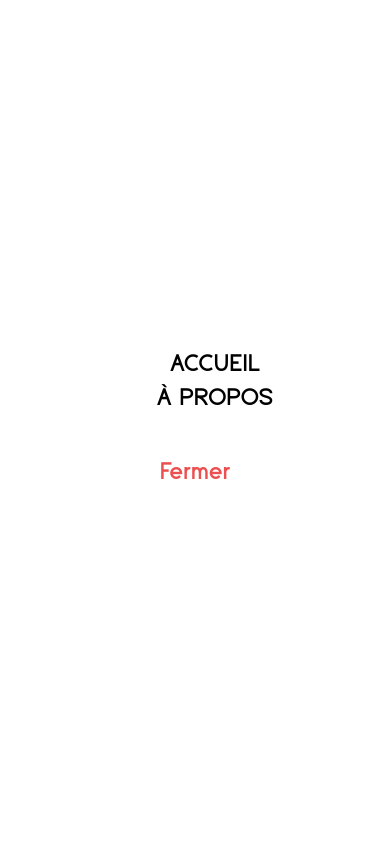
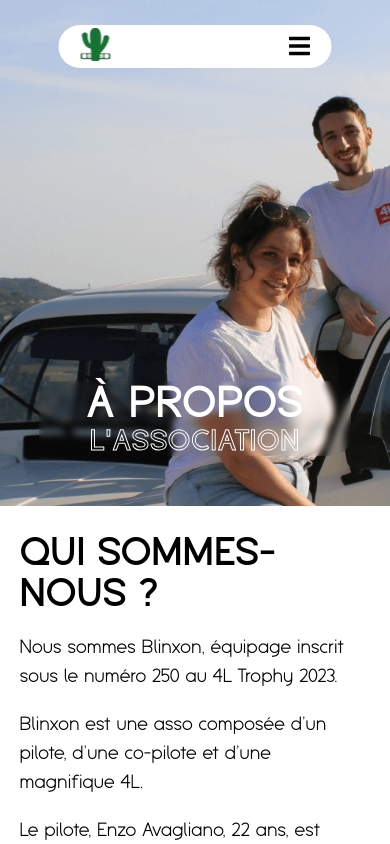
Before and after one commit to EloxFire/blinxon-ts, a React (Create React App) app: page /a-propos in a window 390 px wide. Shown: the top 844 px of the page. Built offline with nearby package versions, Linux system fonts and the light colour scheme.

Commit message:
Updated navbar responsive

```diff
--- a/src/components/Navbar.tsx
+++ b/src/components/Navbar.tsx
@@ -1,12 +1,16 @@
 import { useEffect } from 'react'
 import blinxon_logo from '../img/logo_blinxon.svg'
+import * as Icon from 'react-icons/fa'
 import '../styles/components/navbar.scss'
+import { useLocation } from 'react-router-dom'
 
 interface NavbarProps {
   active: number
 }
 
 export default function Navbar({ active }: NavbarProps) {
+
+  const location = useLocation()
 
   // Add small border around navbar on page scroll
   useEffect(() => {
@@ -20,9 +24,24 @@ export default function Navbar({ active }: NavbarProps) {
     })
   }, [])
 
-  const handleCloseBurgerMenu = () => {
-    const burgerMenuModal = document.getElementById('burger-menu-modal')
-    burgerMenuModal?.classList.remove('burger-menu-modal-active')
+  useEffect(() => {
+    handleCloseBurger()
+  }, [location])
+
+  const handleCloseBurger = () => {
+    const burgerMenuModal = document.getElementById('burger-modal');
+    if (burgerMenuModal) {
+      burgerMenuModal.style.display = 'none';
+      document.body.style.overflow = 'auto';
+    }
+  }
+
+  const handleOpenBurger = () => {
+    const burgerMenuModal = document.getElementById('burger-modal');
+    if (burgerMenuModal) {
+      burgerMenuModal.style.display = 'flex';
+      document.body.style.overflow = 'hidden';
+    }
   }
 
   return (
@@ -51,25 +70,30 @@ export default function Navbar({ active }: NavbarProps) {
             <a href="/contact" className="navbar-menu-link">Contact</a>
           </li> */}
           </ul>
-          <div id="navbar-burger-menu" className="navbar-burger-menu">
-            <div className="navbar-burger-menu-line"></div>
-            <div className="navbar-burger-menu-line"></div>
-            <div className="navbar-burger-menu-line"></div>
+          <div onClick={() => handleOpenBurger()} className="navbar-burger">
+            <Icon.FaBars style={{ fontSize: '1.5rem', verticalAlign: 'middle' }} />
           </div>
         </div>
       </nav>
-      <div id="burger-menu-modal">
-        <ul className="burger-links">
-          <li className="burger-links-item">
-            <a href="/" className="burger-links-link">Accueil</a>
+      <div id="burger-modal" className="burger-modal">
+        <ul className="navbar-menu">
+          <li className={`navbar-menu-item ${active === 0 && "active"}`}>
+            <a href="/" className="navbar-menu-link">Accueil</a>
           </li>
-          <li className="burger-links-item">
-            <a href="/a-propos" className="burger-links-link">À propos</a>
+          <li className={`navbar-menu-item ${active === 1 && "active"}`}>
+            <a href="/a-propos" className="navbar-menu-link">À propos</a>
           </li>
+          {/* <li className={`navbar-menu-item ${active === 2 && "active"}`}>
+            <a href="/trophy" className="navbar-menu-link">4L Trophy</a>
+          </li>
+          <li className={`navbar-menu-item ${active === 3 && "active"}`}>
+            <a href="/galerie" className="navbar-menu-link">Galerie</a>
+          </li>
+          <li className={`navbar-menu-item ${active === 4 && "active"}`}>
+            <a href="/contact" className="navbar-menu-link">Contact</a>
+          </li> */}
+          <p className="burger-close-btn" onClick={() => handleCloseBurger()}>Fermer</p>
         </ul>
-        <div style={{ display: 'flex', flexDirection: 'row', justifyContent: 'center', width: '100%' }}>
-          <p className="burger-close-btn">Fermer</p>
-        </div>
       </div>
     </>
   )
--- a/src/pages/Home.tsx
+++ b/src/pages/Home.tsx
@@ -22,7 +22,7 @@ export default function Home({ changeActive }: HomeProps) {
     setSteps(accurateSteps)
     console.log(accurateSteps);
 
-  }, [])
+  }, [changeActive])
 
   const handleManualScroll = (direction: 'left' | 'right') => {
     const container = document.getElementById('news-posts-container')
--- a/src/styles/components/navbar.scss
+++ b/src/styles/components/navbar.scss
@@ -86,40 +86,34 @@
       }
     }
 
-    .navbar-burger-menu{
+    .navbar-burger {
       display: none;
-      cursor: pointer;
 
       @media only screen and (max-width: $mobileBreakpoint) {
         display: block;
-      }
-
-      .navbar-burger-menu-line{
-        width: 30px;
-        height: 3px;
-        background-color: $black;
-        margin: 5px 0;
-        transition: .4s;
       }
     }
   }
 }
 
-#burger-menu-modal{
-  display: none;
+.burger-modal {
   position: absolute;
-  height: 100vh;
-  width: 100%;
   top: 0;
   left: 0;
-  z-index: 2;
+  width: 100%;
+  height: 100vh;
   background-color: $white;
+  z-index: 3;
   display: flex;
   flex-direction: column;
   justify-content: center;
   align-items: center;
+  transition: .3s;
 
-  .burger-links-item{
+  .navbar-menu {
+    padding-left: 0;
+
+    .navbar-menu-item {
       font-size: 1.5rem;
       font-weight: bold;
       color: $black;
@@ -127,16 +121,16 @@
       transition: .3s;
       list-style: none;
       text-transform: uppercase;
-    padding: 5px 20px 5px 20px;
+      padding: 10px 20px 10px 20px;
       border-radius: 30px;
-    // margin: 20px 0;
       text-align: center;
+      margin-bottom: 20px;
 
       &:hover {
         background-color: $green;
       }
 
-    .burger-links-link{
+      .navbar-menu-link {
         text-decoration: none;
         color: $black;
         transition: .3s;
@@ -147,14 +141,14 @@
       }
     }
 
-  .burger-close-btn{
-    cursor: pointer;
-    text-decoration: none;
-    color: $red;
-    transition: .3s;
+    .burger-close-btn {
       font-size: 1.5rem;
       font-weight: bold;
-    padding: 5px 20px 5px 20px;
+      color: $red;
+      cursor: pointer;
+      transition: .3s;
+      text-align: center;
+    }
   }
 }
 
@@ -168,5 +162,4 @@
 
 .navbar-active {
   outline: 2px solid $green;
-
 }
```
Lines whose indentation alone changed are shown as unchanged.
